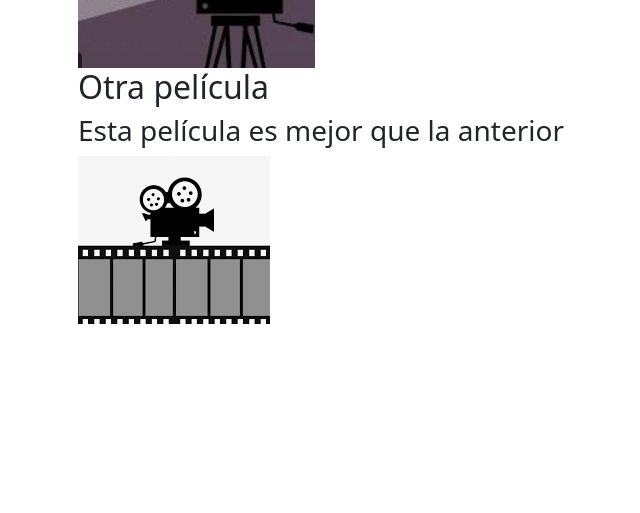
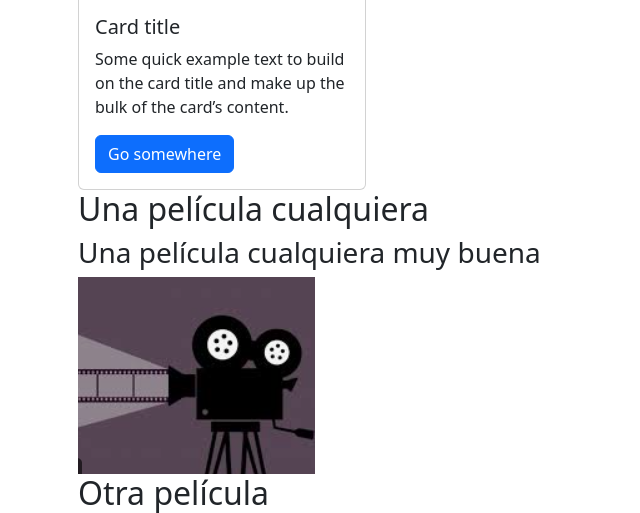
Before and after one commit to paolavallejo/Taller2_PI1_20252, a Django app: page / in a window 1280 px wide. Shown: the part 397-910 px from the top of the page, without its empty margins (4-644 px from the left). Before the commit the page ends 721 px from the top, so only its background shows below. Run offline with Django 5.2, Linux system fonts and the light colour scheme; data comes from the database, SQL or seed files in the repository.

Commit message:
inlcusión de card genérico en home

```diff
--- a/movie/templates/home.html
+++ b/movie/templates/home.html
@@ -20,6 +20,17 @@
     </form>
 
     <p>Searching for {{ searchTerm }}</p>
+
+    <!-- Inclusión de card genérico -->
+    <div class="card" style="width: 18rem;">
+        <img src="..." class="card-img-top" alt="...">
+        <div class="card-body">
+            <h5 class="card-title">Card title</h5>
+            <p class="card-text">Some quick example text to build on the card title and make up the bulk of the card’s content.</p>
+            <a href="#" class="btn btn-primary">Go somewhere</a>
+        </div>
+    </div>
+
     {% for movie in movies %}
         <h2>{{ movie.title }}</h2>
         <h3>{{ movie.description }}</h3>
```
